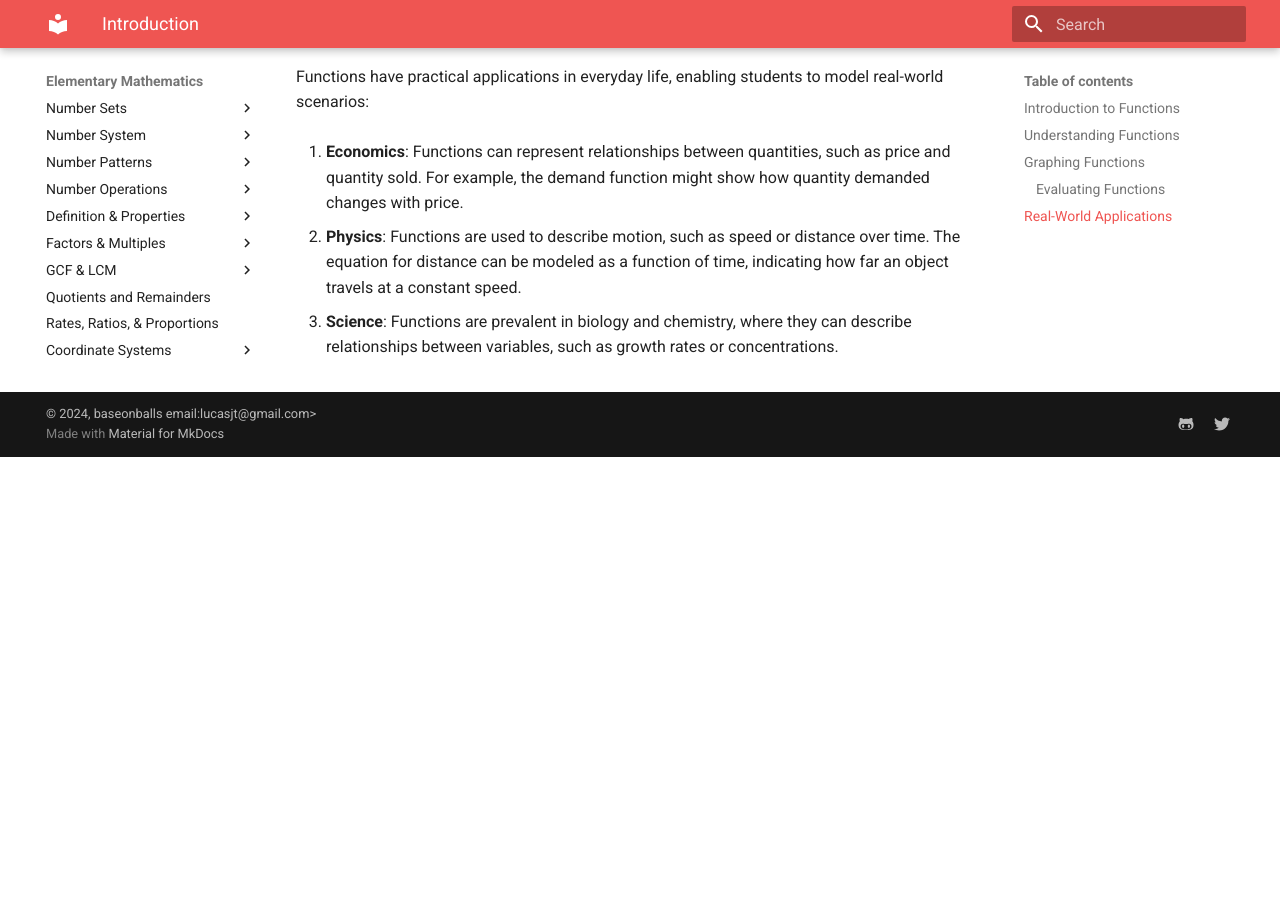
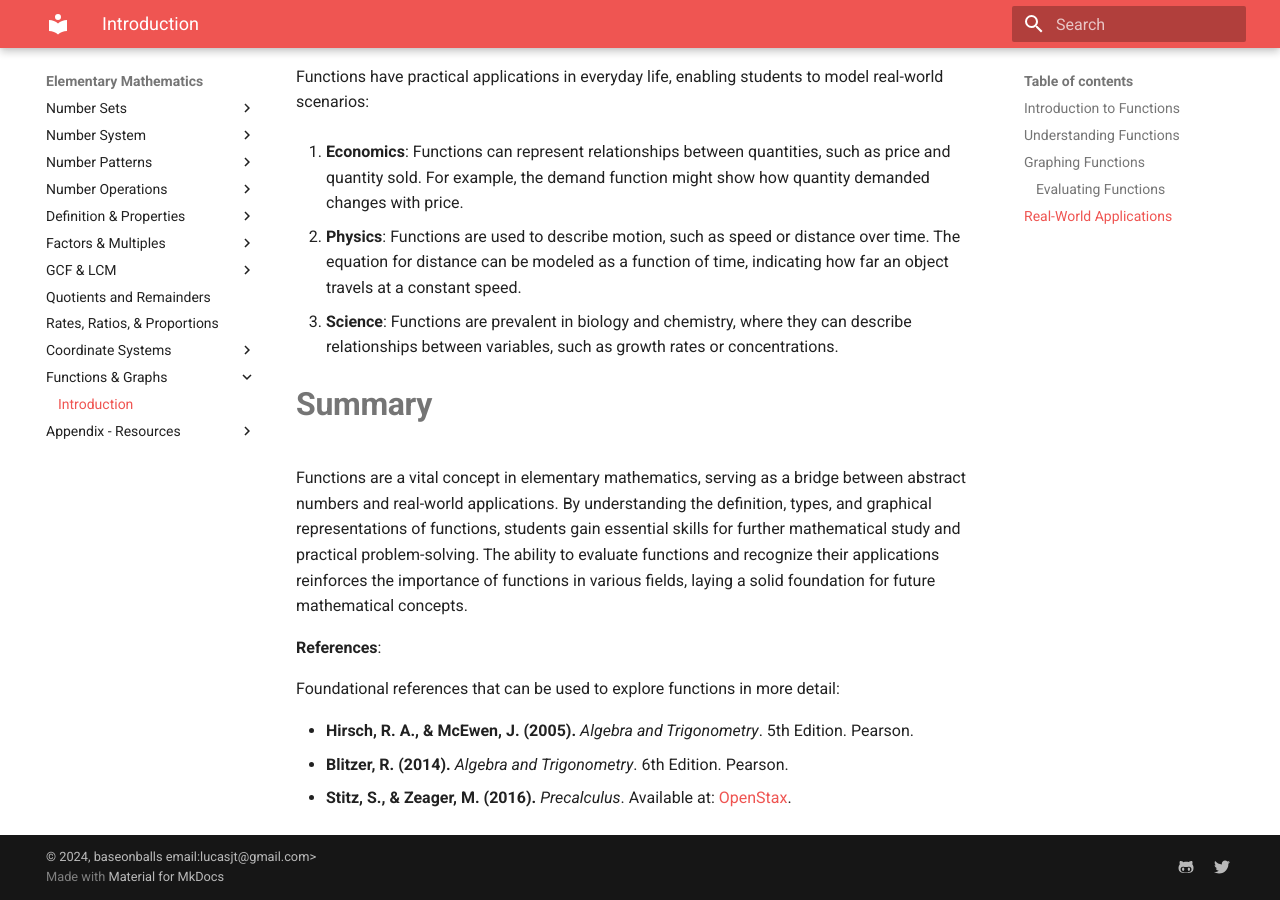
Before and after one commit to baseonballs/mpower-sitedocs, an MkDocs documentation site: the page built from site-docs/mathematics/elem/core-concepts/functions-graphs/index.md, in a window 1280 px wide and 900 px high, scrolled down 1692 px. Built offline with MkDocs 1.6.1 and Material for MkDocs 9.7.7, drawn with Linux system fonts in a browser that asks for light colours; formulas are drawn with MathJax 3; before the commit the page ends 2149 px from its top, so only the background shows below that.

Commit message:
formatting of functions and graphs.

```diff
--- a/site-docs/mathematics/elem/core-concepts/functions-graphs/index.md
+++ b/site-docs/mathematics/elem/core-concepts/functions-graphs/index.md
@@ -58,3 +58,15 @@
 2. **Physics**: Functions are used to describe motion, such as speed or distance over time. The equation for distance can be modeled as a function of time, indicating how far an object travels at a constant speed.
 
 3. **Science**: Functions are prevalent in biology and chemistry, where they can describe relationships between variables, such as growth rates or concentrations.
+
+# **Summary**
+
+Functions are a vital concept in elementary mathematics, serving as a bridge between abstract numbers and real-world applications. By understanding the definition, types, and graphical representations of functions, students gain essential skills for further mathematical study and practical problem-solving. The ability to evaluate functions and recognize their applications reinforces the importance of functions in various fields, laying a solid foundation for future mathematical concepts.
+
+**References**:
+
+Foundational references that can be used to explore functions in more detail:
+
+- **Hirsch, R. A., & McEwen, J. (2005).** *Algebra and Trigonometry*. 5th Edition. Pearson.
+- **Blitzer, R. (2014).** *Algebra and Trigonometry*. 6th Edition. Pearson.
+- **Stitz, S., & Zeager, M. (2016).** *Precalculus*. Available at: [OpenStax](https://openstax.org/books/precalculus/pages/1-introduction).
```
